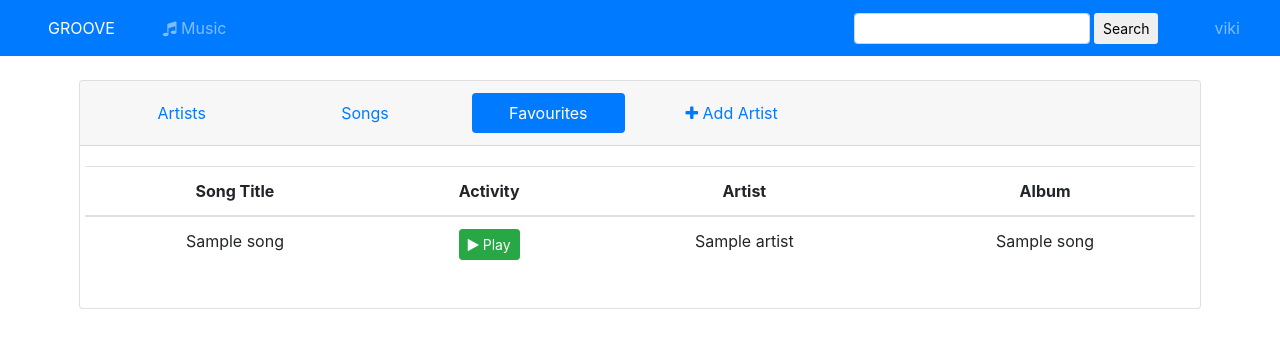
After one commit to Vikram-Git/Groove, a Django app: page /music/favourites/ in a window 1280 px wide. The commit adds this page. Shown: the top 348 px of the page. Run offline with Django 3.2, Linux system fonts and the light colour scheme; a user stored in the database is signed in; tables that the repository leaves empty hold one stand-in row (values such as "Sample post"); some libraries are stand-ins or nearby versions.

Commit message:
added favourites menu

```diff
--- a/Groove/settings.py
+++ b/Groove/settings.py
@@ -3,7 +3,6 @@ from django.contrib.messages import constants as messages
 
 # Build paths inside the project like this: os.path.join(BASE_DIR, ...)
 BASE_DIR = os.path.dirname(os.path.dirname(os.path.abspath(__file__)))
-print(BASE_DIR)
 
 
 # Quick-start development settings - unsuitable for production
--- a/music/models.py
+++ b/music/models.py
@@ -14,7 +14,7 @@ class Artist(models.Model):
 
 class Song(models.Model):
     artist = models.ForeignKey(Artist, on_delete=models.CASCADE)
-    album_name = models.CharField(max_length=100, blank=True, null=True)
+    album_name = models.CharField(max_length=100, default='---', blank=True, null=True)
     song_title = models.CharField(max_length=100)
     audio_file = models.FileField(upload_to='song-files/')
     is_fav = models.BooleanField(default=False)
--- /dev/null
+++ b/music/templates/music/favourites.html
@@ -0,0 +1,55 @@
+{% extends 'base.html' %}
+
+{% block title %}
+All Songs
+{% endblock %}
+
+{% block body %}
+
+<div class="container">
+
+    <div class="card mt-4">
+        <div class="card-header text-center">
+            {% include 'music/index-menu.html' with active='favourites' %}
+        </div>
+
+        <div class="card-body">
+            {% if fav_songs %}
+                <div class="row">
+                    <div class="table-responsive">
+                        <table class="table text-center">
+                            <thead class="text-center">
+                            <tr>
+                                <th>Song Title</th>
+                                <th>Activity</th>
+                                <th>Artist</th>
+                                <th>Album</th>
+                            </tr>
+                            </thead>
+
+                            <tbody>
+                                {% for song in fav_songs %}
+                                <tr>
+                                    <td>{{ song.song_title }}</td>
+                                    <td>
+                                        <a class="btn btn-success btn-sm" role="button" href="{{ song.audio_file.url }}">
+                                            <i class="fa fa-play" aria-hidden="true"></i>&nbsp;Play
+                                        </a>
+                                    </td>
+                                    <td>{{ song.artist }}</td>
+                                    <td>{{ song.album_name }}</td>
+                                </tr>
+                                {% endfor %}
+                            </tbody>
+                        </table>
+                    </div>
+                </div>
+            {% else %}
+                <div class="alert alert-warning text-center" role="alert">
+                     You have not added any songs to favourites.
+                </div>
+            {% endif %}
+        </div>
+    </div>
+
+{% endblock %}
--- a/music/templates/music/index-menu.html
+++ b/music/templates/music/index-menu.html
@@ -10,8 +10,13 @@
         </a>
     </li>
     <li class="nav-item col-md-2">
+        <a href="{% url 'music:favourites' %}" class="nav-link {% if active == 'favourites' %}active{% endif %}">
+            Favourites
+        </a>
+    </li>
+    <li class="nav-item col-md-2">
         <a href="{% url 'music:create-artist' %}" class="nav-link {% if active == 'add-artists' %}active{% endif %}">
-            <i class="fa fa-plus" aria-hidden="true"></i>&nbsp;Add Artists
+            <i class="fa fa-plus" aria-hidden="true"></i>&nbsp;Add Artist
         </a>
     </li>
 </ul>
--- a/music/templates/music/index.html
+++ b/music/templates/music/index.html
@@ -43,7 +43,7 @@ All Artists
                 </div>
             {% else %}
                 <div class="alert alert-warning text-center" role="alert">
-                     You have not created any artists, get started by creating one.
+                    You have not added any artist, get started by <a href="{% url 'music:create-artist' %}">adding one</a>.
                 </div>
             {% endif %}
         </div>
--- a/music/urls.py
+++ b/music/urls.py
@@ -12,5 +12,6 @@ urlpatterns = [
     url(r'^delete-song/(?P<song_pk>((\d)+))/$', views.delete_song, name='delete-song'),
     url(r'^fav-song/(?P<song_pk>((\d)+))$', views.fav_song, name='fav-song'),
     url(r'^all-songs/$', views.all_song_list, name='all-songs'),
+    url(r'^favourites/$', views.favourites, name='favourites'),
     url(r'^search/$', views.search, name="search"),
 ]
--- a/music/views.py
+++ b/music/views.py
@@ -111,6 +111,17 @@ def all_song_list(request):
     return render(request, 'music/all-songs.html', {'user_songs': user_songs})
 
 
+def favourites(request):
+    user_artists = Artist.objects.filter(user=request.user)
+    user_fav_songs_pk = []
+    for artist in user_artists:
+        for song in artist.song_set.all():
+            if song.is_fav:
+                user_fav_songs_pk.append(song.pk)
+    fav_songs = Song.objects.filter(pk__in=user_fav_songs_pk)
+    return render(request, 'music/favourites.html', {'fav_songs': fav_songs})
+
+
 def search(request):
     all_artists = Artist.objects.filter(user=request.user)
     user_songs_pk = []
```
Also changed, not shown: accounts/templates/accounts/about.html (+4 -3 lines), db.sqlite3, music/migrations/0002_auto_20180406_1732.py (added).
